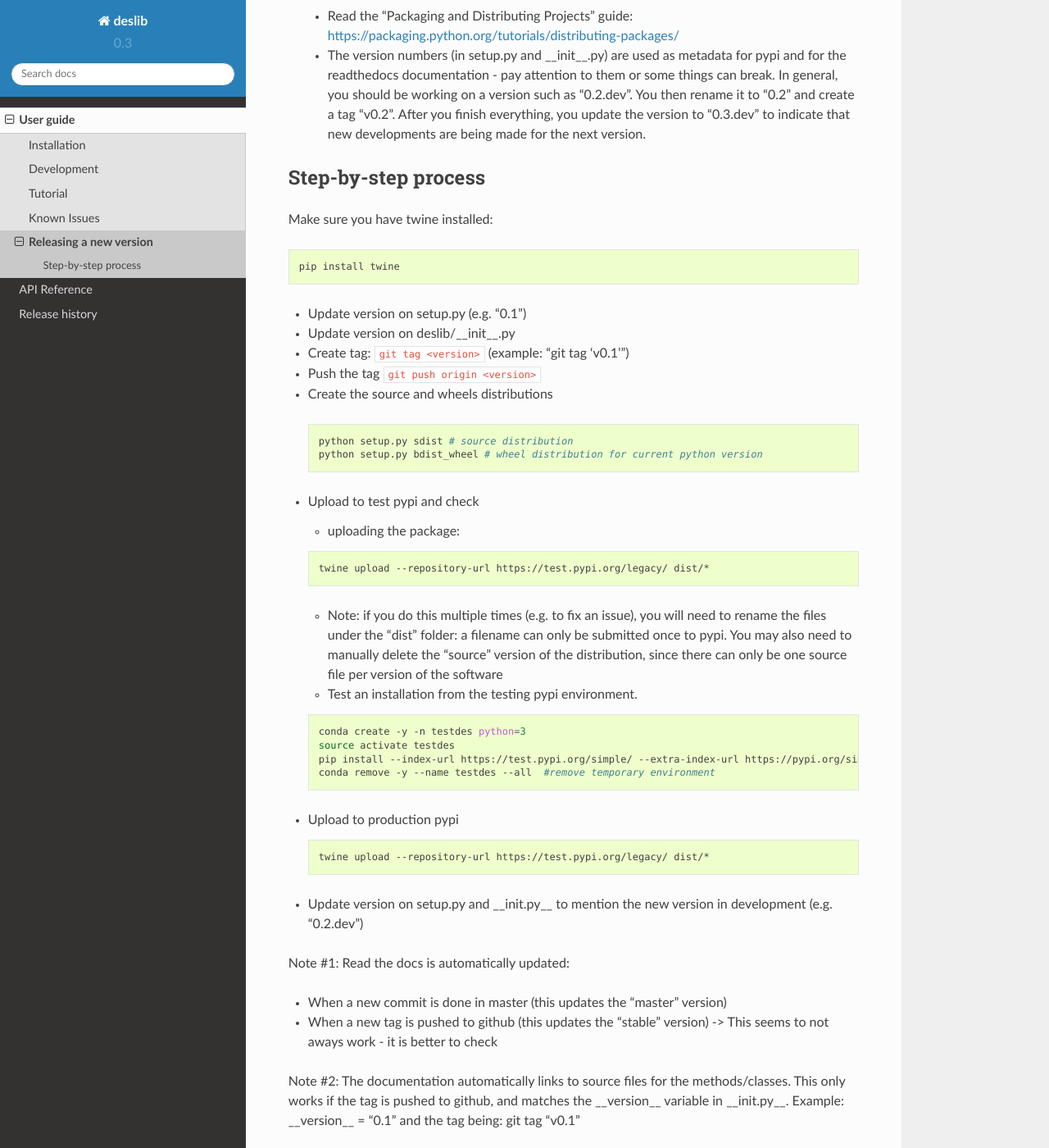
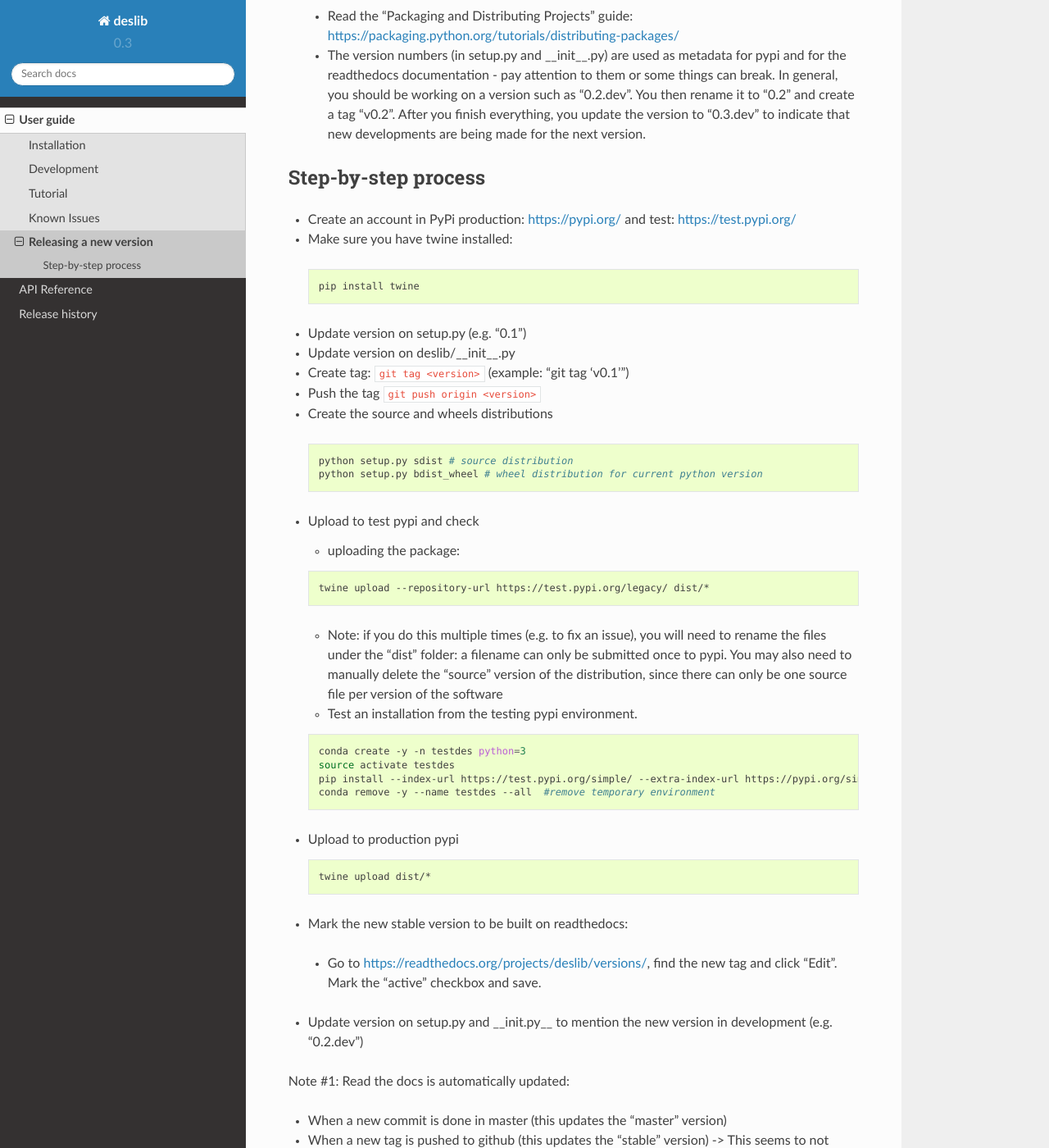
Before and after one commit to scikit-learn-contrib/DESlib, a Sphinx documentation site: the page built from docs/user_guide/packaging.rst, in a window 1280 px wide and 1400 px high, scrolled down 327 px. Shown: the whole window at 82% size. Built offline with Sphinx 7.4.7 and the Read the Docs theme 2.0.0, drawn with Linux system fonts in a browser that asks for light colours; pages that are not in the unit, such as notebooks, are missing from menus.

Commit message:
Adding more info about packaging

```diff
--- a/docs/user_guide/packaging.rst
+++ b/docs/user_guide/packaging.rst
@@ -16,9 +16,11 @@ Some important things to have in mind:
 Step-by-step process
 --------------------
 
-Make sure you have twine installed:
 
-.. code-block:: bash
+* Create an account in PyPi production: https://pypi.org/ and test: https://test.pypi.org/
+* Make sure you have twine installed:
+
+ .. code-block:: bash
 
   pip install twine
 
@@ -56,7 +58,11 @@ Make sure you have twine installed:
 
   .. code-block:: bash
 
-     twine upload --repository-url https://test.pypi.org/legacy/ dist/*
+     twine upload dist/*
+
+* Mark the new stable version to be built on readthedocs:
+
+ - Go to https://readthedocs.org/projects/deslib/versions/, find the new tag and click "Edit". Mark the "active" checkbox and save.
 
 * Update version on setup.py and __init.py__ to mention the new version in development (e.g. "0.2.dev")
 
```
